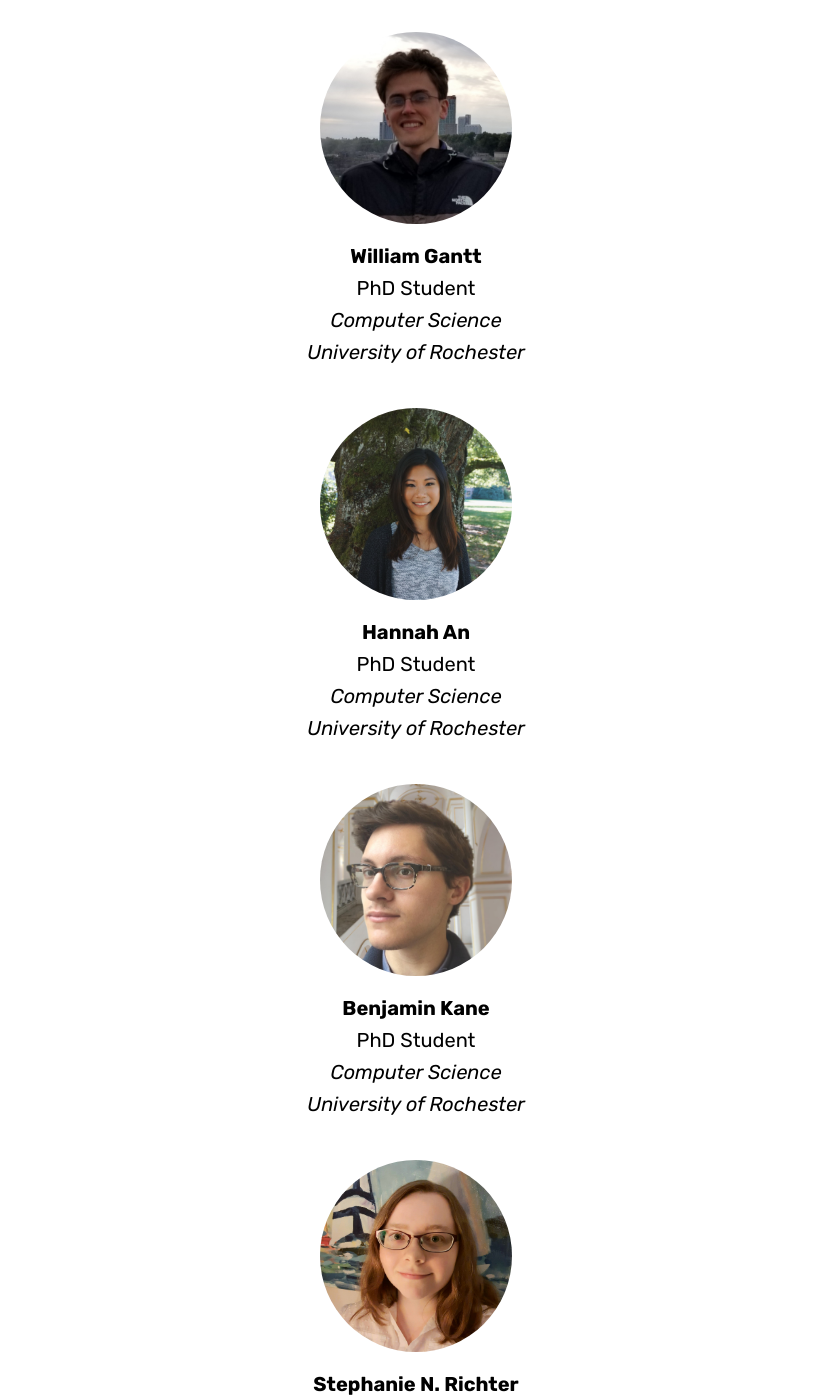
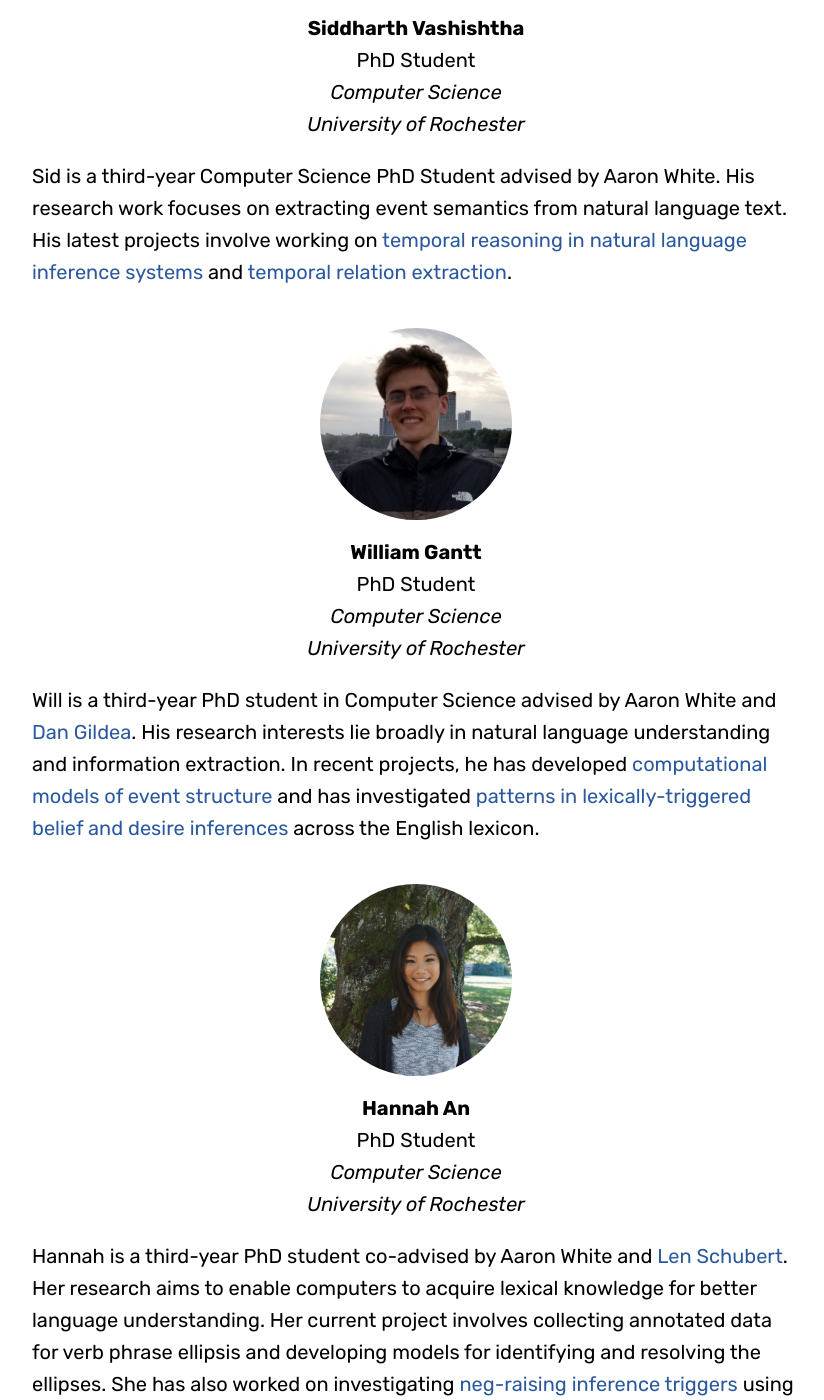
Before and after one commit to FACTSlab/factslab.github.io, a Jekyll site: the page built from people.md, in a window 1280 px wide and 1400 px high, scrolled down 1012 px. Shown: the whole window, without its empty margins (224-1048 px from the left). Built offline with Jekyll 4.4.1, drawn with Linux system fonts in a browser that asks for light colours; some web fonts are replaced; some of the changed text lies outside the part shown.

Commit message:
Adds descriptions

```diff
--- a/_data/people.yml
+++ b/_data/people.yml
@@ -4,15 +4,17 @@
       role: Director
       website: http://aaronstevenwhite.io
       image: aaron-white.jpg
-      department: Linguistics
+      department: Linguistics and Computer Science
       university: University of Rochester
+      description: Aaron is an Assistant Professor in the Department of Linguistics at the University of Rochester, with a secondary appointment in the Department of Computer Science and an affiliation with the Goergen Institute for Data Science. He co-leads the <a href="http://megaattitude.io">MegaAttitude Project</a> and the <a href="http://decomp.io">Decompositional Semantic Initiative</a>.
+
 
     - name: Siddharth Vashishtha
       role: PhD Student
       department: Computer Science
       university: University of Rochester
       website: https://sidsvash26.github.io/
-      description: Sid is a third-year Computer Science PhD Student advised by Aaron White. His research work focuses on extracting event semantics from natural language text. His latest projects involve working on [Temporal Reasoning in Natural Language Inference](https://aclanthology.org/2020.findings-emnlp.363/) and [Temporal Relation Extraction](https://aclanthology.org/P19-1280/).
+      description: Sid is a third-year Computer Science PhD Student advised by Aaron White. His research work focuses on extracting event semantics from natural language text. His latest projects involve working on <a href="https://aclanthology.org/2020.findings-emnlp.363/">temporal reasoning in natural language inference systems</a> and <a href="https://aclanthology.org/P19-1280/">temporal relation extraction</a>.
       image: siddharth-vashishtha.jpg
 
     - name: William Gantt
@@ -21,7 +23,7 @@
       university: University of Rochester
       website: https://wgantt.github.io/
       image: william-gantt.jpg
-      description: Will is a third-year PhD student in Computer Science advised by Aaron White and [Dan Gildea](https://www.cs.rochester.edu/~gildea/). His research interests lie broadly in natural language understanding and information extraction. In recent projects, he has developed [computational models of event structure](http://decomp.io/projects/event-structure/) and has investigated [patterns in lexically-triggered belief and desire inferences](http://megaattitude.io/projects/mega-intensionality/) across the English lexicon.
+      description: Will is a third-year PhD student in Computer Science advised by Aaron White and <a href="https://www.cs.rochester.edu/~gildea/">Dan Gildea</a>. His research interests lie broadly in natural language understanding and information extraction. In recent projects, he has developed <a href="http://decomp.io/projects/event-structure/">computational models of event structure</a> and has investigated <a href="http://megaattitude.io/projects/mega-intensionality/">patterns in lexically-triggered belief and desire inferences</a> across the English lexicon.
 
     - name: Hannah An
       role: PhD Student
@@ -29,14 +31,14 @@
       university: University of Rochester
       website: https://hannah0n.github.io/
       image: hannah-an.jpg
-      description: Hannah is a third-year PhD student advised by [Len Schubert](https://www.cs.rochester.edu/~schubert/). Her research aims to enable computers to acquire lexical knowledge for better language understanding. Her current project involves collecting annotated data for verb phrase ellipsis and developing models for identifying and resolving the ellipses. She has also worked on investigating [neg-raising inference triggers](http://megaattitude.io/projects/mega-negraising/) from a lexicon-scale dataset.
+      description: Hannah is a third-year PhD student co-advised by Aaron White and <a href="https://www.cs.rochester.edu/~schubert/">Len Schubert</a>. Her research aims to enable computers to acquire lexical knowledge for better language understanding. Her current project involves collecting annotated data for verb phrase ellipsis and developing models for identifying and resolving the ellipses. She has also worked on investigating <a href="http://megaattitude.io/projects/mega-negraising/">neg-raising inference triggers</a> using a lexicon-scale dataset.
 
     - name: Benjamin Kane
       role: PhD Student
       department: Computer Science
       university: University of Rochester
       website: https://www.cs.rochester.edu/u/bkane2/
-      description: Ben is a third-year PhD student in Computer Science co-advised by Aaron White and [Lenhart Schubert](https://www.cs.rochester.edu/~schubert/). His current research involves creating natural language inference models related to belief and desire properties of verbs (including [modeling annotator disagreement](https://arxiv.org/pdf/2010.10501.pdf) in NLI datasets), and he is interested in future applications of these models in plan-based dialogue systems.
+      description: Ben is a third-year PhD student in Computer Science co-advised by Aaron White and <a href="https://www.cs.rochester.edu/~schubert/">Len Schubert</a>. His current research involves creating <a href="https://ling.auf.net/lingbuzz/005930/current.pdf">natural language inference models predicting belief and desire inferences</a> (including <a href="https://aclanthology.org/2020.starsem-1.9/">modeling annotator disagreement in natural language inference</a>), and he is interested in future applications of these models in plan-based dialogue systems.
       image: benjamin-kane.jpg
 
     - name: Stephanie N. Richter
@@ -52,7 +54,7 @@
       department: Linguistics
       university: University of Rochester
       website:
-      description: Zhendong is a second-year MS student in Computational Linguistics advised by Aaron White. He is current working on the Mandarin version of [MegaAcceptability](http://megaattitude.io/projects/mega-acceptability/) which is a lexicon scaled study on the distribution of clause embedding verbs. He also does syntax research on Swahili adverbial clauses and lexical semantic research on Mandarin classifiers.
+      description: Zhendong is a second-year MS student in Computational Linguistics advised by Aaron White. His current research focuses on clause-embedding in Mandarin. He has also investigated the lexical semantics of Mandarin classifiers and the syntax of Swahili adverbial clauses.
       image: zhendong-liu.jpg
 
     - name: Weiwei Gu
@@ -80,15 +82,15 @@
       image: venkata-govindarajan.jpg
 
     - name: Muskaan Mendiratta
-      role: Undergraduate Student
-      department: Computer Science
-      university: University of Rochester
+      role: Software Engineer
+      department:
+      university: Barclays
       website: https://www.linkedin.com/in/muskaan-mendiratta/
       image: muskaan-mendiratta.jpg
 
     - name: Boyu Zhang
-      role: Undergraduate Student
-      department: Computer Science
-      university: University of Rochester
+      role: PhD Student
+      department: MIT Media Lab
+      university: MIT
       website: https://boyu-zhang-25.github.io/
       image: boyu-zhang.jpg
--- a/people.md
+++ b/people.md
@@ -21,6 +21,7 @@ images: assets/img/people/
   <center>{{ person.role }}</center>
   <center><i>{{ person.department }}</i></center>
   <center><i>{{ person.university }}</i></center>
+  {{ person.description }}
   {% endfor %}
   <br/>
   <br/>
```
